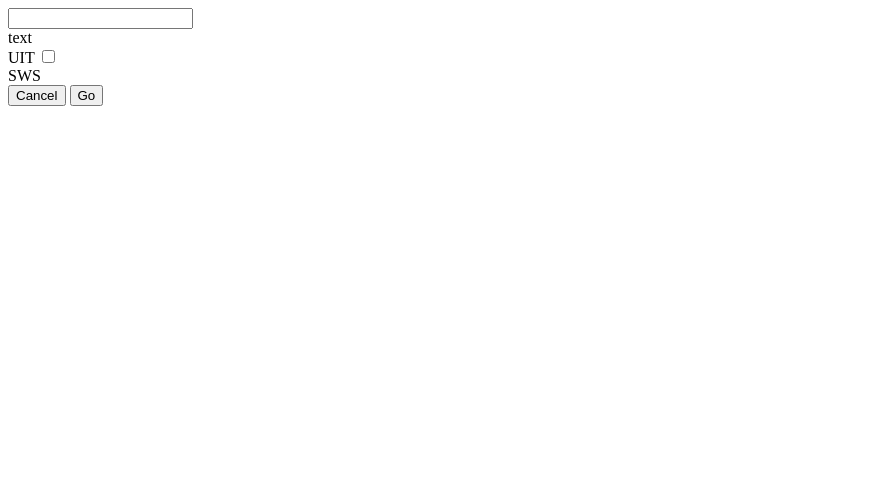
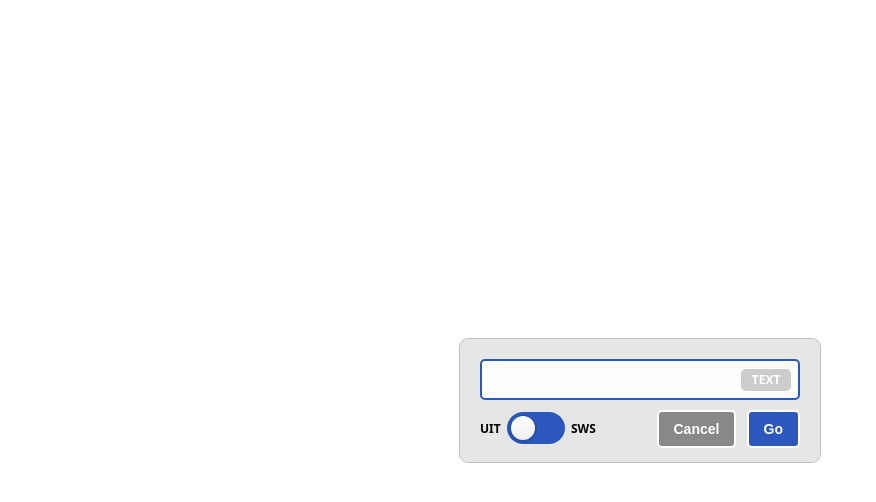
Before and after one commit to shanecyr/jira-launchpad, a plain HTML site: page index.html in a window 1280 px wide. Shown: the whole page, without its empty margins (0-876 px from the left). Drawn offline with Linux system fonts and the light colour scheme.

Commit message:
Update index.html

```diff
--- a/index.html
+++ b/index.html
@@ -1,7 +1,6 @@
 <html>
 <head>
-<style>
-</style>
+<link rel="stylesheet" href="/css/style.css">
 </head>
 <body>
 <div id="jiraBookmarkletModal">
@@ -24,7 +23,6 @@
         </div>
     </div>
 </div>
-<script type="text/javascript">
-</script>
+<script src="/js/script.js"></script>
 </body>
 </html>
```
